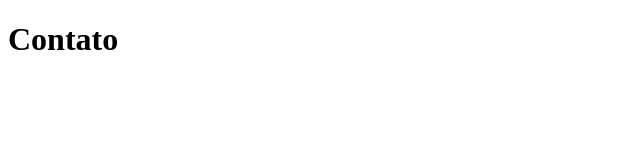
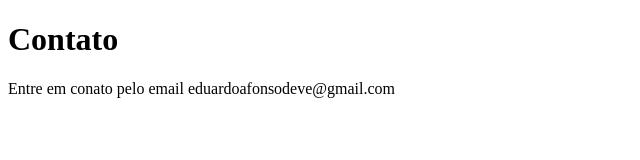
Before and after one commit to EduardoAfonsoDev/sistema-de-cadastro, a plain HTML site: page contato.html in a window 1280 px wide. Shown: the whole page, without its empty margins (0-640 px from the left). Drawn offline with Linux system fonts and the light colour scheme.

Commit message:
Adicionando o email de contato

```diff
--- a/contato.html
+++ b/contato.html
@@ -8,5 +8,6 @@
 </head>
 <body>
     <h1>Contato</h1>
+    <p>Entre em conato pelo email eduardoafonsodeve@gmail.com</p>
 </body>
 </html>
```
